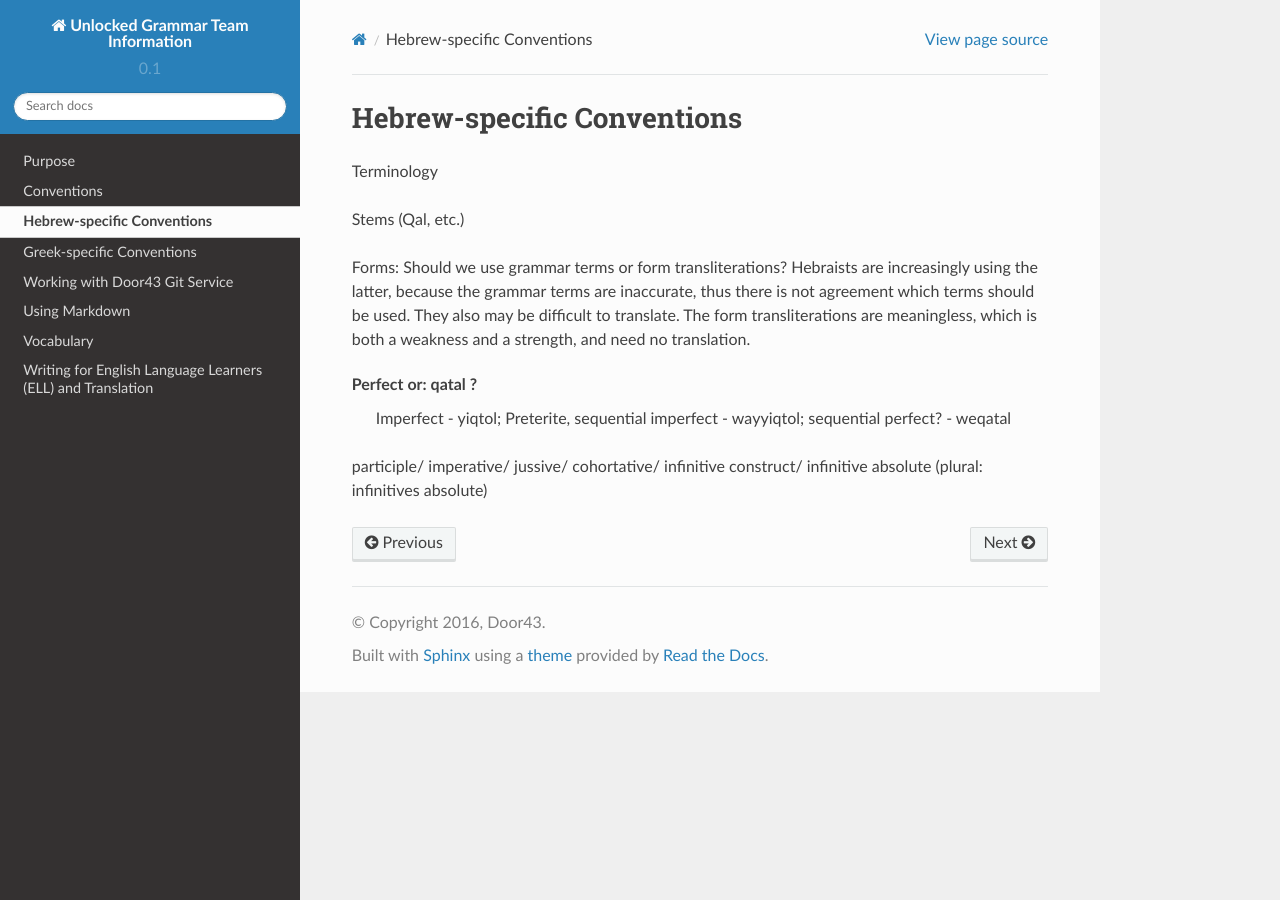
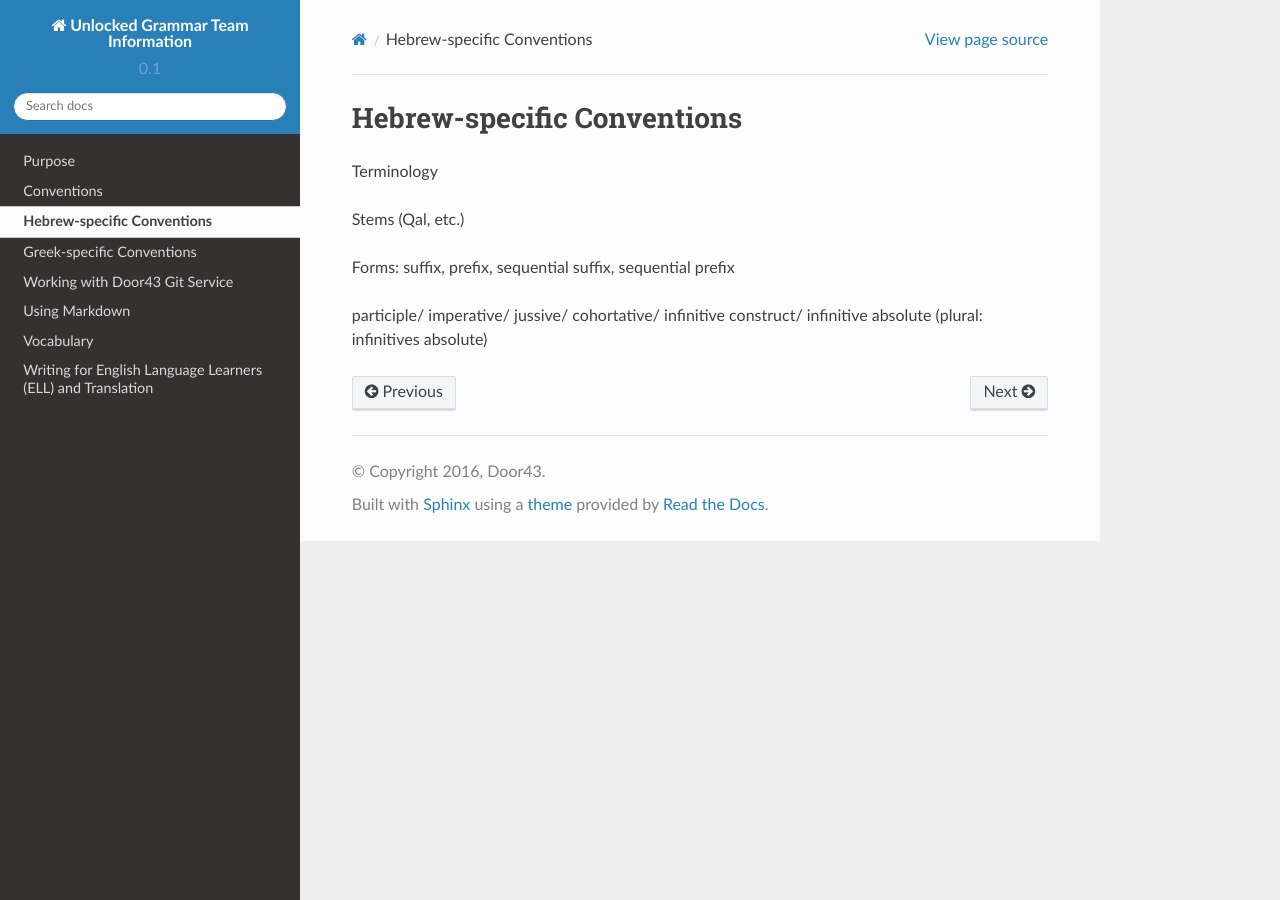
Before and after one commit to unfoldingWord-dev/Unlocked-Grammar-Info, a Sphinx documentation site: the page built from docs/hebrew.rst, in a window 1280 px wide. Built offline with Sphinx 7.4.7 and the Read the Docs theme 2.0.0, drawn with Linux system fonts in a browser that asks for light colours.

Commit message:
Update hebrew.rst

```diff
--- a/docs/hebrew.rst
+++ b/docs/hebrew.rst
@@ -5,13 +5,7 @@ Terminology
 
 Stems (Qal, etc.)
 
-Forms:  Should we use grammar terms or form transliterations? Hebraists are increasingly using the latter, because the grammar terms are inaccurate, thus there is not agreement which terms should be used. They also may be difficult to translate. The form transliterations are meaningless, which is both a weakness and a strength, and need no translation.
-
-Perfect		or:	qatal		?
-        Imperfect - yiqtol;
-        Preterite, sequential imperfect	-	wayyiqtol;
-        sequential perfect? - weqatal
-
+Forms:  suffix, prefix, sequential suffix, sequential prefix
 
 participle/
 imperative/
```
